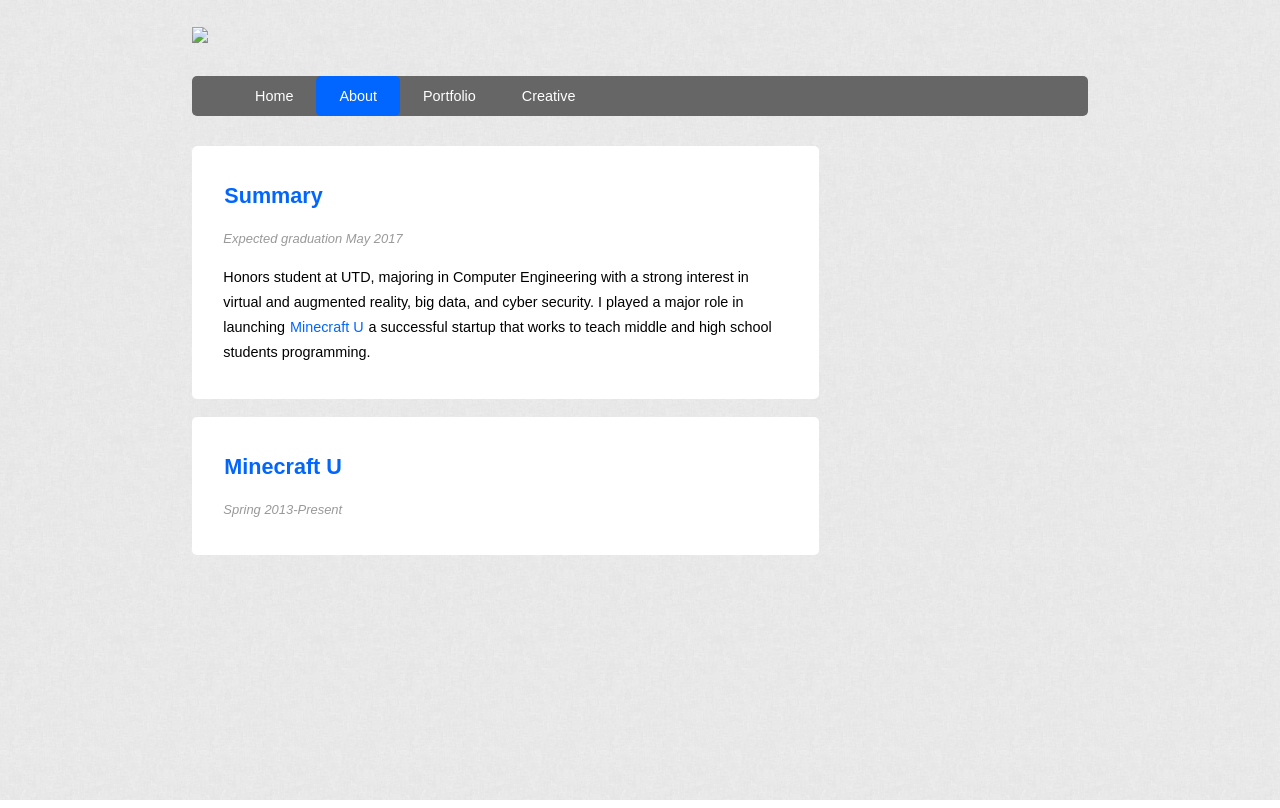
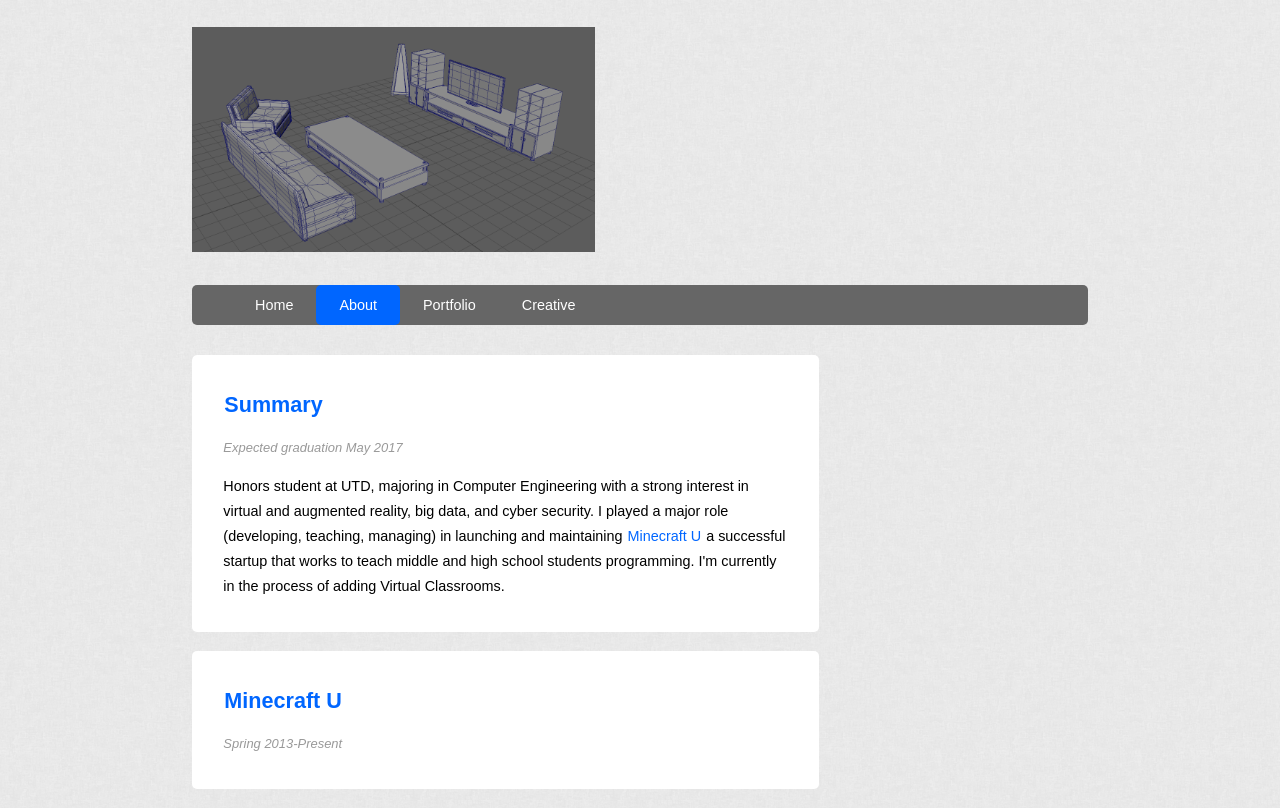
Before and after one commit to NiteKnightVR/NiteKnightVR.github.io, a plain HTML site: page about.html in a window 1280 px wide. Drawn offline with Linux system fonts and the light colour scheme.

Commit message:
fixed image, edit about-summary

```diff
--- a/about.html
+++ b/about.html
@@ -11,7 +11,7 @@
 
 <body class="body">
   <header class="mainHeader">
-    <img src="image/LoTR.jpg">
+    <img src="image/scene.png">
 
         <nav><ul>
           <li><a href="index.html">Home</a></li>
@@ -35,8 +35,10 @@
         <content>
           <p>Honors student at UTD, majoring in Computer Engineering with a strong interest
           in virtual and augmented reality, big data, and cyber security.  I played a major
-          role in launching <a href="http://minecraftu.org">Minecraft U</a> a successful startup
-          that works to teach middle and high school students programming.</p>
+          role (developing, teaching, managing) in launching and maintaining
+          <a href="http://minecraftu.org">Minecraft U</a> a successful startup
+          that works to teach middle and high school students programming.  I'm
+          currently in the process of adding Virtual Classrooms.</p>
         </content>
       </article>
       <article class="midcontent">
```
Also changed, not shown: create.html (+1 -1 lines), port.html (+1 -1 lines).
